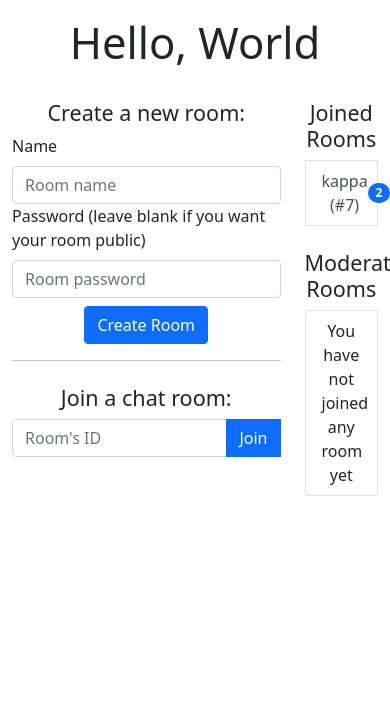
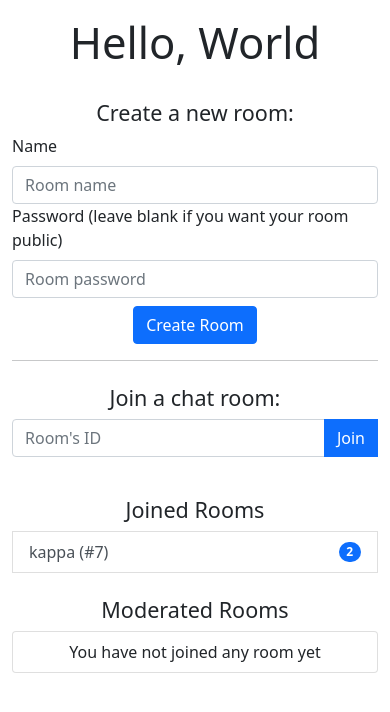
Before and after one commit to chromium7/django-chat-room, a Django app: page / in a window 390 px wide; the page is wider, and only the part inside the window is pictured. Shown: the part 56-768 px from the top of that part. Run offline with Django 3.2, Linux system fonts and the light colour scheme; a user stored in the database is signed in; data comes from the database, SQL or seed files in the repository; both versions use the stored data as it was after the commit; some libraries are stand-ins or nearby versions.

Commit message:
Update classes to be more responsive

```diff
--- a/chat/templates/chat/index.html
+++ b/chat/templates/chat/index.html
@@ -7,7 +7,7 @@
         <h1 class="display-1 mt-3 text-center">Hello, World</h1>
         {% if user.is_authenticated %}
         <div class="row">
-            <div class="col-9">
+            <div class="col-lg-9">
                 {% if msg %}
                     <div class="alert alert-danger alert-dismissible fade show" role="alert">
                     {{ msg }}
@@ -57,7 +57,7 @@
                     </form>
                 </section>
             </div>
-            <div class="col-3">
+            <div class="col-lg-3 mb-3">
                 <section class="mt-4">
                     <h4>Joined Rooms</h4>
                     <ul class="list-group">
--- a/chat/templates/registration/register.html
+++ b/chat/templates/registration/register.html
@@ -5,7 +5,7 @@
 {% block content %}
     <div class="text-center">
         <h1 class="display-1 mt-3">Register</h1>
-        <form action="{% url 'chat:register' %}" method="post" class='w-50 text-start'>
+        <form action="{% url 'chat:register' %}" method="post" class='w-50 text-start m-auto'>
             {% csrf_token %}
             {% for field in user_form %}
                 <div class="mb-3 row">
```
Also changed, not shown: chat/templates/chat/room.html (+5 -2 lines), db.sqlite3.
